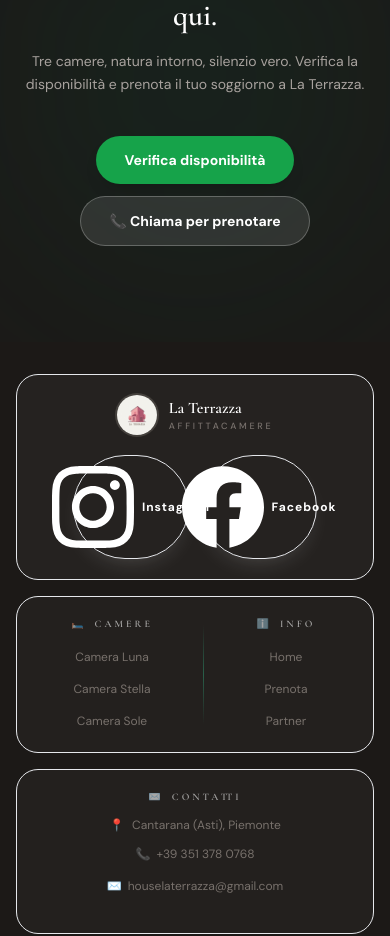
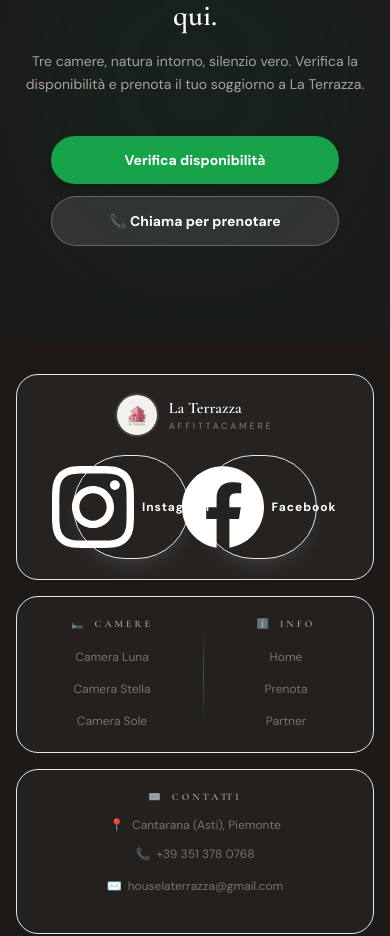
Before and after one commit to Manuell00/la-terrazza-web, a Next.js app: page / in a window 390 px wide. Shown: the part 8320-9256 px from the top of the page. Built offline with nearby package versions, Linux system fonts and the light colour scheme; no server answers.

Commit message:
Match mobile home CTA button widths

```diff
--- a/src/app/page.tsx
+++ b/src/app/page.tsx
@@ -278,13 +278,13 @@ export default function HomePage() {
             <div className="flex flex-col items-center gap-3 sm:flex-row sm:justify-center">
               <Link
                 href="/prenota"
-                className="inline-flex items-center gap-2 rounded-full bg-green-600 px-7 py-3.5 text-sm font-semibold text-white shadow-lg transition-all duration-200 hover:bg-green-500 hover:-translate-y-px active:translate-y-0"
+                className="inline-flex w-full max-w-[18rem] items-center justify-center gap-2 rounded-full bg-green-600 px-7 py-3.5 text-sm font-semibold text-white shadow-lg transition-all duration-200 hover:bg-green-500 hover:-translate-y-px active:translate-y-0 sm:w-auto sm:max-w-none"
               >
                 Verifica disponibilità
               </Link>
               <a
                 href={`tel:${siteConfig.phone}`}
-                className="inline-flex items-center gap-2 rounded-full border border-white/25 bg-white/10 px-7 py-3.5 text-sm font-semibold text-white transition-all duration-200 hover:bg-white/15 hover:-translate-y-px active:translate-y-0"
+                className="inline-flex w-full max-w-[18rem] items-center justify-center gap-2 rounded-full border border-white/25 bg-white/10 px-7 py-3.5 text-sm font-semibold text-white transition-all duration-200 hover:bg-white/15 hover:-translate-y-px active:translate-y-0 sm:w-auto sm:max-w-none"
               >
                 📞 Chiama per prenotare
               </a>
```
